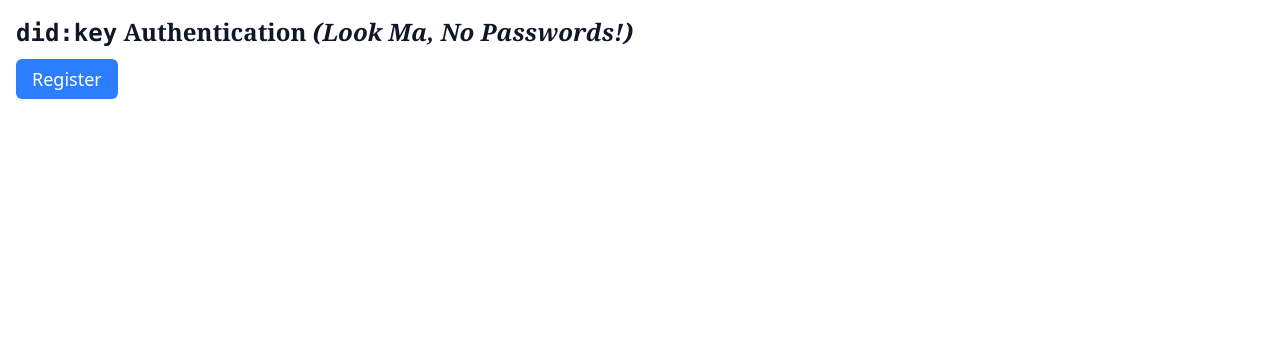
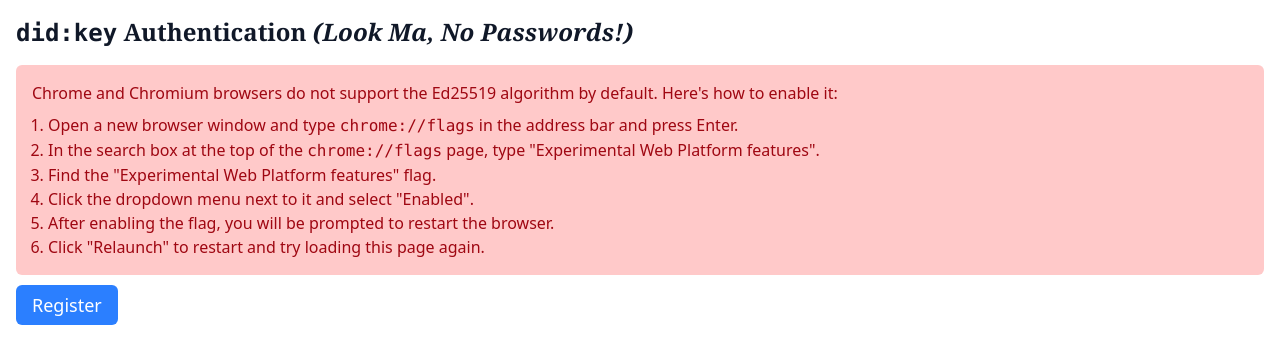
Before and after one commit to ic3software/did-auth, a SvelteKit app: page / in a window 1280 px wide. Shown: the top 364 px of the page. Built offline with nearby package versions, Linux system fonts and the light colour scheme.

Commit message:
fix: handle Chromium browsers to enable ed25519 compatibility

```diff
--- a/src/routes/+page.svelte
+++ b/src/routes/+page.svelte
@@ -130,6 +130,24 @@
 			{typedPage.state.message}
 		</div>
 	{/if}
+	{#if errorMessage && errorMessage.includes('Algorithm: Unrecognized name')}
+		<div class="my-4 rounded-md bg-red-200 p-4 text-red-800 dark:bg-red-700 dark:text-red-200">
+			Chrome and Chromium browsers do not support the Ed25519 algorithm by default. Here's how to
+			enable it:
+			<ol class="list-decimal pl-4 mt-2">
+				<li>Open a new browser window and type <code class="font-mono">chrome://flags</code> in the address bar and press Enter.</li>
+				<li>In the search box at the top of the <code class="font-mono">chrome://flags</code> page, type "Experimental Web Platform
+					features".
+				</li>
+				<li>
+					Find the "Experimental Web Platform features" flag.
+				</li>
+				<li>Click the dropdown menu next to it and select "Enabled".</li>
+				<li>After enabling the flag, you will be prompted to restart the browser.</li>
+				<li>Click "Relaunch" to restart and try loading this page again.</li>
+			</ol>
+		</div>
+	{/if}
 	{#if !userName}
 		<div class="mt-4">
 			<a
```
